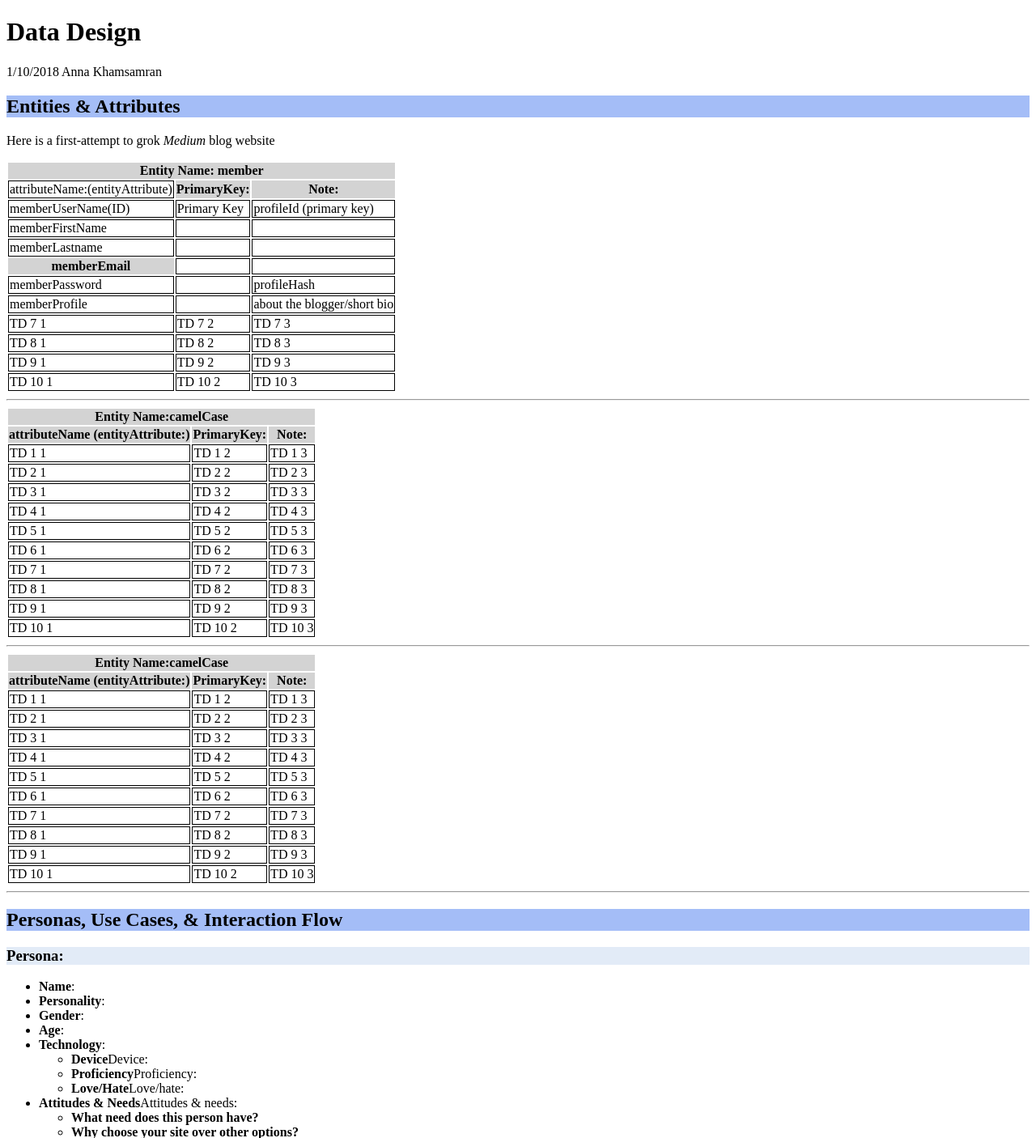
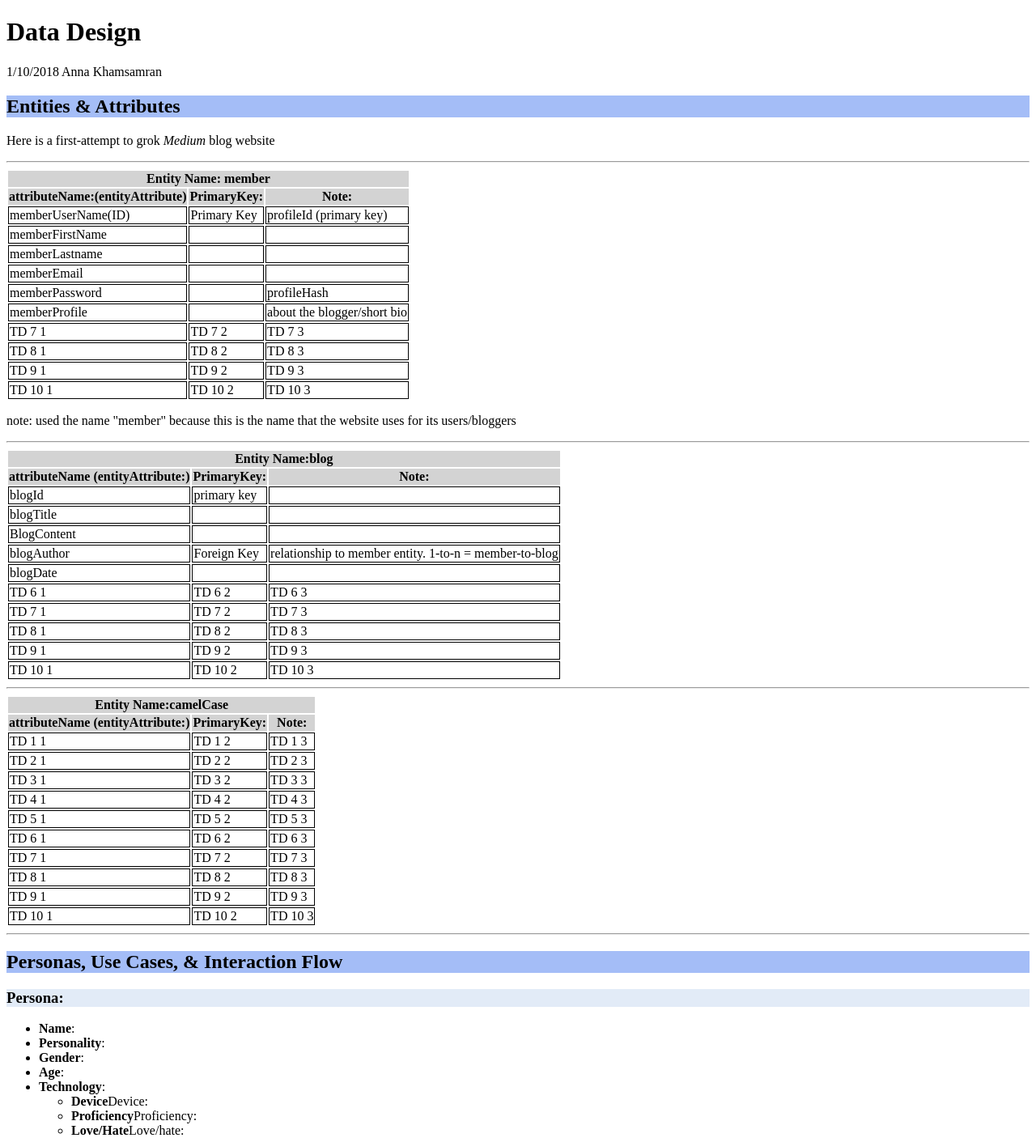
Before and after one commit to akhamsamran/data-design-project, a PHP site: page / in a window 1280 px wide. Shown: the top 1406 px of the page at 81% size. Run offline with PHP 8.4, Linux system fonts and the light colour scheme.

Commit message:
added blog entity table

```diff
--- a/index.php
+++ b/index.php
@@ -17,12 +17,13 @@
 				<!--the <p> below is to enter information about what website/app this is about, or notes on the project-->
 				<p>Here is a first-attempt to grok <em>Medium</em> blog website</p>
 				<!--the entity tables below each have space for up to 10 attributes. In the case that there are less, rows can be deleted, but no more should be added to a table, as each entity should have not more than 10 attributes.  Copy and paste a whole table when more are needed, delete the ones that are not needed.-->
+				<hr/>
 				<table>
 					<thead>
 						<th colspan="3"><strong>Entity Name:</strong> member</th>
 					</thead>
 					<tr>
-						<td>attributeName:(entityAttribute)</td>
+						<th>attributeName:(entityAttribute)</th>
 						<th>PrimaryKey:</th>
 						<th>Note:</th>
 					</tr>
@@ -42,7 +43,7 @@
 						<td></td>
 					</tr>
 					<tr>
-						<th>memberEmail</th>
+						<td>memberEmail</td>
 						<td></td>
 						<td></td>
 					</tr>
@@ -77,12 +78,13 @@
 						<td>TD 10 3</td>
 					</tr>
 				</table>
+				<p>note: used the name "member" because this is the name that the website uses for its users/bloggers</p>
 				<!--The tables were running into eachother, so I added the horizontal break between each of them, just to distinguish them from eachother-->
 				<hr/>
 
 				<table>
 					<thead>
-						<th colspan="3"><strong>Entity Name:</strong>camelCase </th>
+						<th colspan="3"><strong>Entity Name:</strong>blog</th>
 					</thead>
 					<tr>
 						<th>attributeName (entityAttribute:)</th>
@@ -90,29 +92,29 @@
 						<th>Note:</th>
 					</tr>
 					<tr>
-						<td>TD 1 1</td>
-						<td>TD 1 2</td>
-						<td>TD 1 3</td>
+						<td>blogId</td>
+						<td>primary key</td>
+						<td></td>
 					</tr>
 					<tr>
-						<td>TD 2 1</td>
-						<td>TD 2 2</td>
-						<td>TD 2 3</td>
+						<td>blogTitle</td>
+						<td></td>
+						<td></td>
 					</tr>
 					<tr>
-						<td>TD 3 1</td>
-						<td>TD 3 2</td>
-						<td>TD 3 3</td>
+						<td>BlogContent</td>
+						<td></td>
+						<td></td>
 					</tr>
 					<tr>
-						<td>TD 4 1</td>
-						<td>TD 4 2</td>
-						<td>TD 4 3</td>
+						<td>blogAuthor</td>
+						<td>Foreign Key</td>
+						<td>relationship to member entity. 1-to-n = member-to-blog</td>
 					</tr>
 					<tr>
-						<td>TD 5 1</td>
-						<td>TD 5 2</td>
-						<td>TD 5 3</td>
+						<td>blogDate</td>
+						<td></td>
+						<td></td>
 					</tr>
 					<tr>
 						<td>TD 6 1</td>
```
